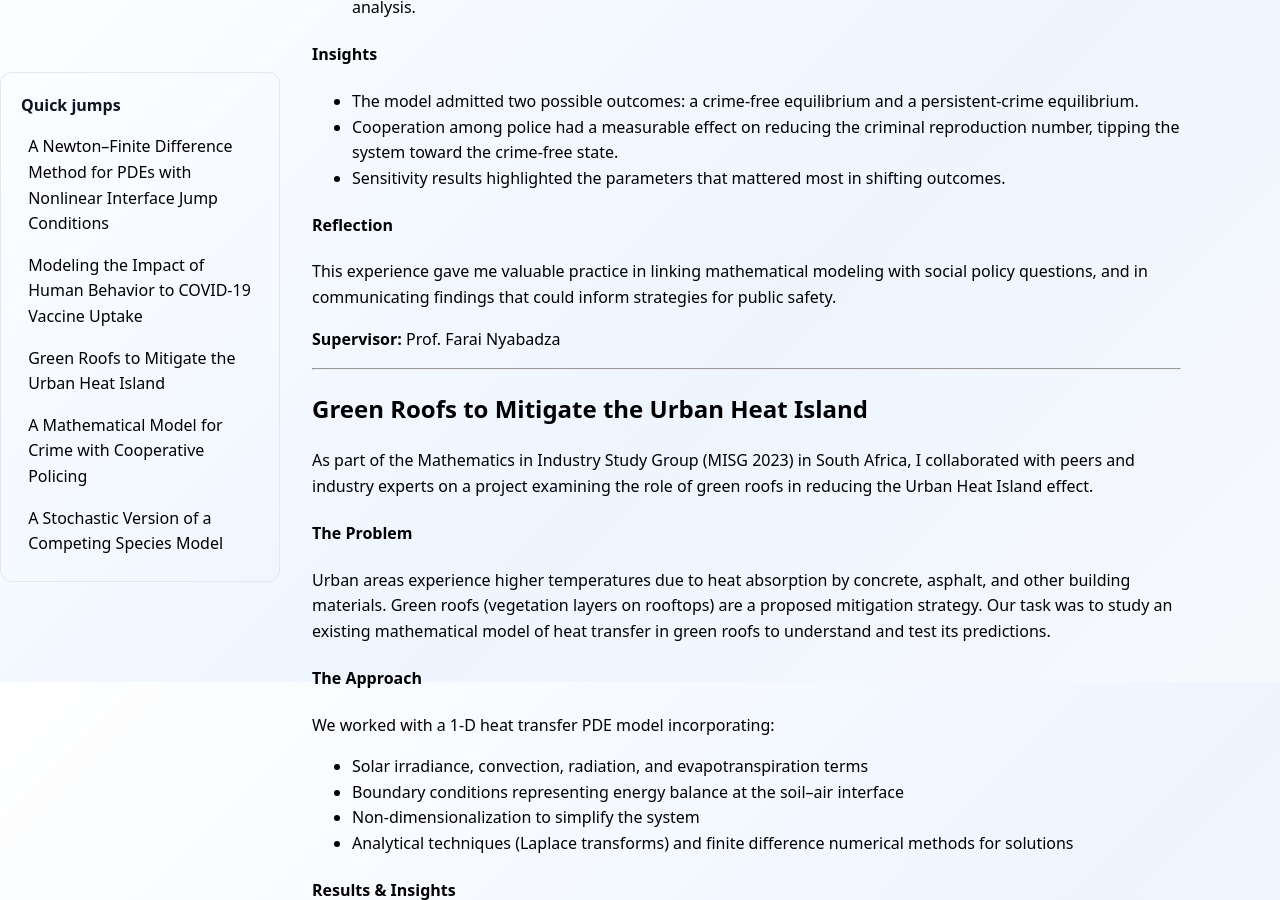
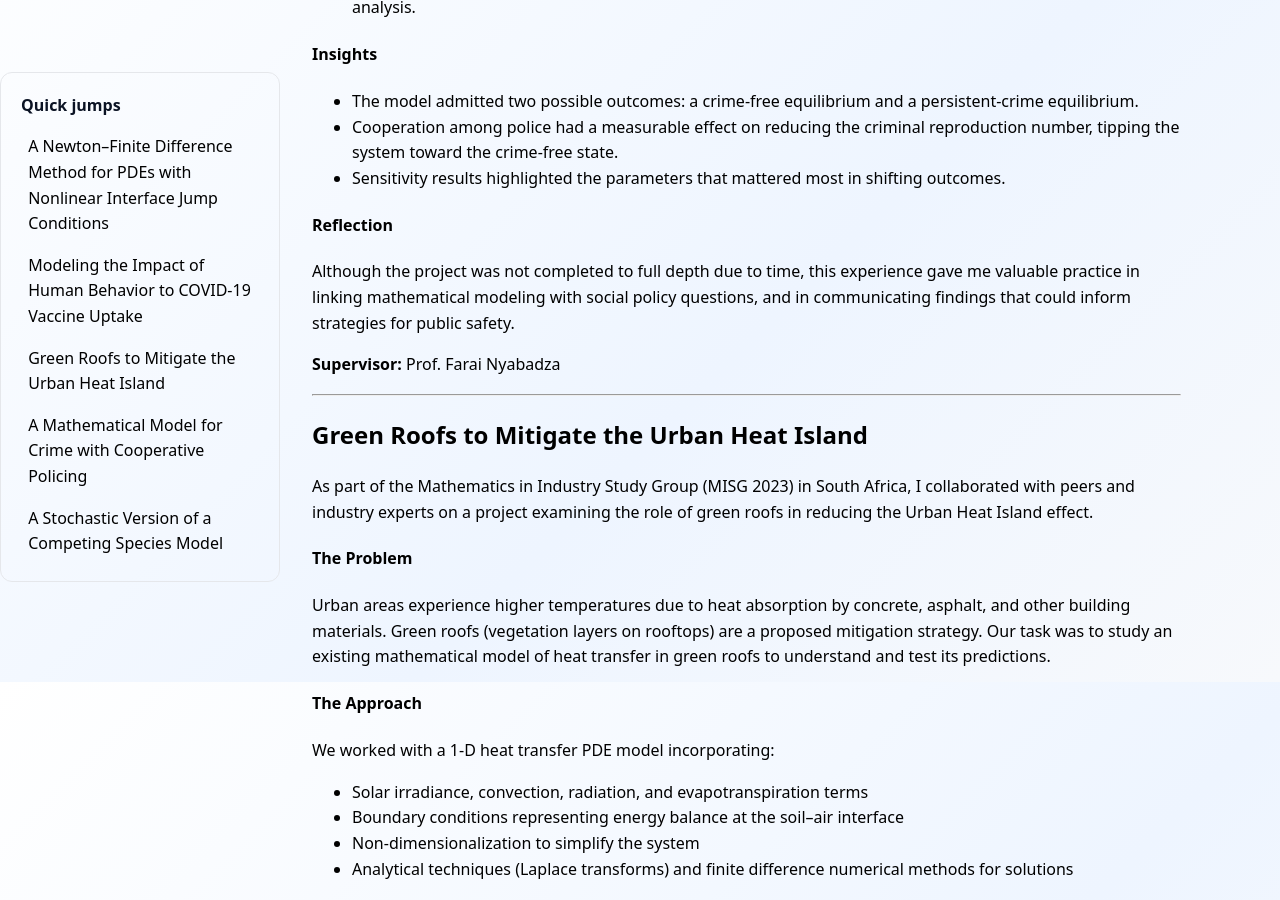
Before and after one commit to SARAH-GAKII/sarah-gakii.github.io, a Jekyll site: the page built from research.md, in a window 1280 px wide and 900 px high, scrolled down 2918 px. Built offline with Jekyll 4.4.1, drawn with Linux system fonts in a browser that asks for light colours.

Commit message:
Update research.md

```diff
--- a/research.md
+++ b/research.md
@@ -85,6 +85,7 @@ This research highlights how mathematical models of human behavior can strengthe
 
 ---
 
+
 ## A Mathematical Model for Crime with Cooperative Policing
 
 Crime prevention isn’t only about catching criminals — it’s also about how police forces work together. At the African Mathematical Schools (AMS) 2023, I collaborated in a group project under the supervision of Prof. Farai Nyabadza to study the impact of cooperative policing on crime dynamics.
@@ -103,7 +104,7 @@ Traditional crime models often account for policing as a single force acting aga
 - Sensitivity results highlighted the parameters that mattered most in shifting outcomes.
 
 #### Reflection
-This experience gave me valuable practice in linking mathematical modeling with social policy questions, and in communicating findings that could inform strategies for public safety.
+Although the project was not completed to full depth due to time, this experience gave me valuable practice in linking mathematical modeling with social policy questions, and in communicating findings that could inform strategies for public safety.
 
 **Supervisor:** Prof. Farai Nyabadza
 
```
